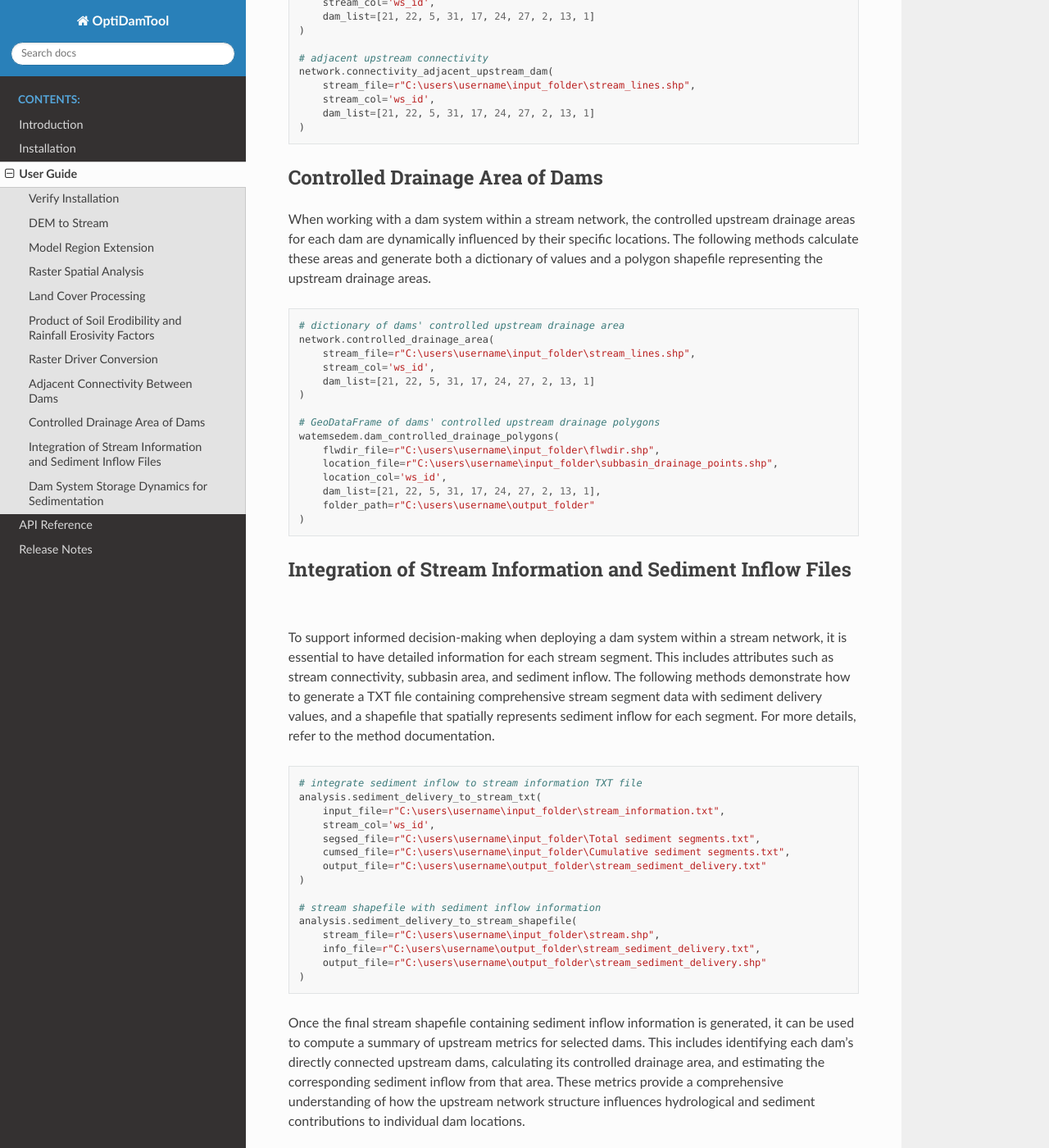
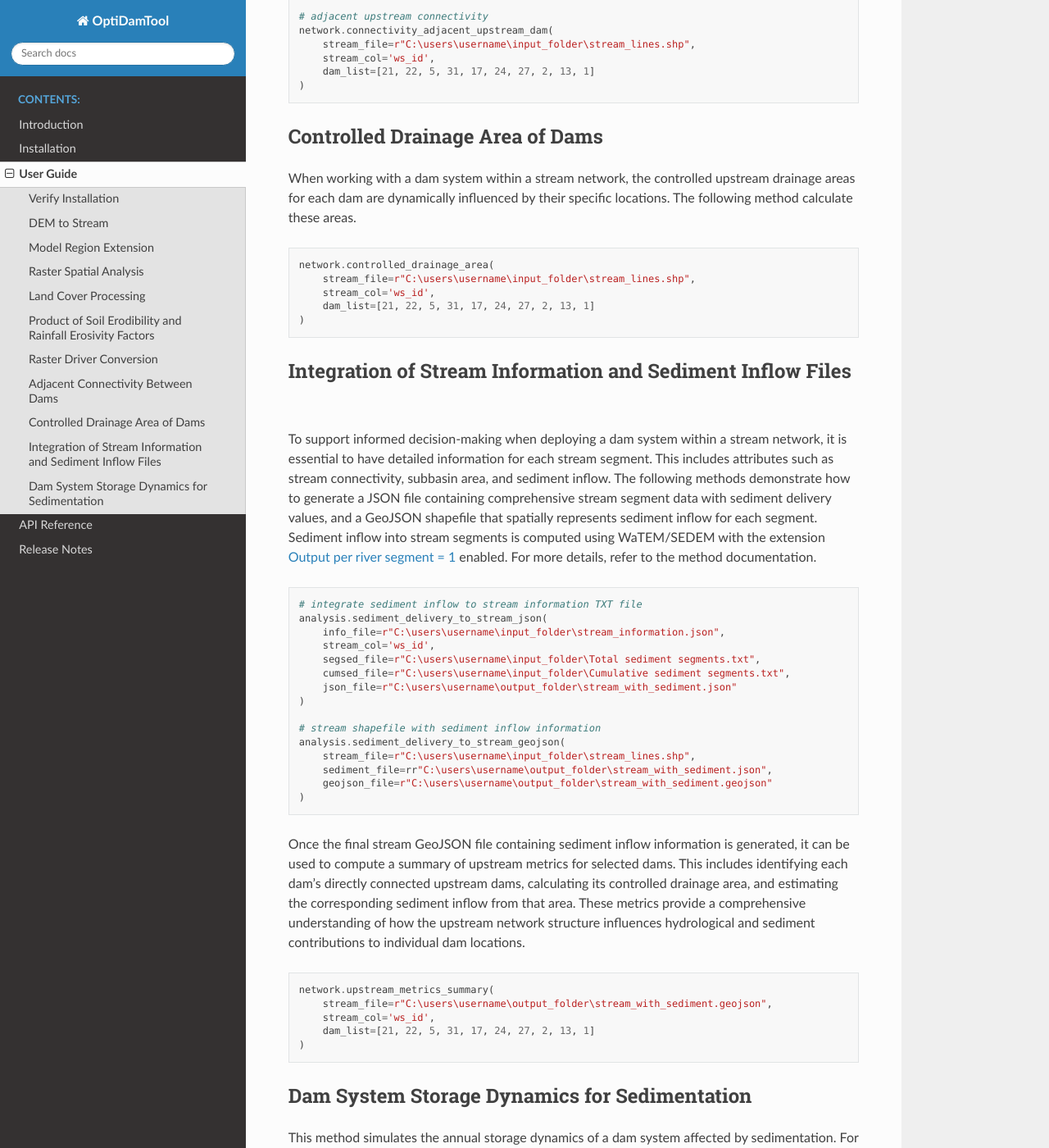
Before and after one commit to debpal/OptiDamTool, a Sphinx documentation site: the page built from docs/userguide.rst, in a window 1280 px wide and 1400 px high, scrolled down 3887 px. Shown: the whole window at 82% size. Built offline with Sphinx 7.4.7 and the Read the Docs theme 3.1.0, drawn with Linux system fonts in a browser that asks for light colours; some of the changed text lies outside the part shown.

Commit message:
update documentation

```diff
--- a/docs/userguide.rst
+++ b/docs/userguide.rst
@@ -50,7 +50,6 @@ is used to create an extended region raster that includes the desired buffer zon
 
 .. code-block:: python
 
-    # extended region raster with DEM boundary polygons
     watemsedem.model_region_extension(
         dem_file=r"C:\users\username\input_folder\dem.tif",
         buffer_units=50,
@@ -219,25 +216,15 @@ Controlled Drainage Area of Dams
 
 When working with a dam system within a stream network, the controlled upstream drainage areas
 for each dam are dynamically influenced by their specific locations.
-The following methods calculate these areas and generate both a dictionary of values and a polygon shapefile representing the upstream drainage areas.
+The following method calculate these areas.
 
 
 .. code-block:: python
 
-    # dictionary of dams' controlled upstream drainage area
     network.controlled_drainage_area(
         stream_file=r"C:\users\username\input_folder\stream_lines.shp",
         stream_col='ws_id',
         dam_list=[21, 22, 5, 31, 17, 24, 27, 2, 13, 1]
-    )
-
-    # GeoDataFrame of dams' controlled upstream drainage polygons
-    watemsedem.dam_controlled_drainage_polygons(
-        flwdir_file=r"C:\users\username\input_folder\flwdir.shp",
-        location_file=r"C:\users\username\input_folder\subbasin_drainage_points.shp",
-        location_col='ws_id',
-        dam_list=[21, 22, 5, 31, 17, 24, 27, 2, 13, 1],
-        folder_path=r"C:\users\username\output_folder"
     )
 
 
@@ -245,38 +232,40 @@ Integration of Stream Information and Sediment Inflow Files
 ----------------------------------------------------------------
 
 To support informed decision-making when deploying a dam system within a stream network, it is essential to have detailed information for each stream segment.
-This includes attributes such as stream connectivity, subbasin area, and sediment inflow. The following methods demonstrate how to generate a TXT file
-containing comprehensive stream segment data with sediment delivery values, and a shapefile that spatially represents sediment inflow for each segment.
+This includes attributes such as stream connectivity, subbasin area, and sediment inflow. The following methods demonstrate how to generate a JSON file
+containing comprehensive stream segment data with sediment delivery values, and a GeoJSON shapefile that spatially represents sediment inflow for each segment.
+Sediment inflow into stream segments is computed using WaTEM/SEDEM with the extension
+`Output per river segment = 1 <https://watem-sedem.github.io/watem-sedem/model_extensions.html#output-per-river-segment>`_ enabled.
 For more details, refer to the method documentation.
 
 
 .. code-block:: python
 
     # integrate sediment inflow to stream information TXT file
-    analysis.sediment_delivery_to_stream_txt(
-        input_file=r"C:\users\username\input_folder\stream_information.txt",
+    analysis.sediment_delivery_to_stream_json(
+        info_file=r"C:\users\username\input_folder\stream_information.json",
         stream_col='ws_id',
         segsed_file=r"C:\users\username\input_folder\Total sediment segments.txt",
         cumsed_file=r"C:\users\username\input_folder\Cumulative sediment segments.txt",
-        output_file=r"C:\users\username\output_folder\stream_sediment_delivery.txt"
+        json_file=r"C:\users\username\output_folder\stream_with_sediment.json"
     )
 
     # stream shapefile with sediment inflow information
-    analysis.sediment_delivery_to_stream_shapefile(
-        stream_file=r"C:\users\username\input_folder\stream.shp",
-        info_file=r"C:\users\username\output_folder\stream_sediment_delivery.txt",
-        output_file=r"C:\users\username\output_folder\stream_sediment_delivery.shp"
+    analysis.sediment_delivery_to_stream_geojson(
+        stream_file=r"C:\users\username\input_folder\stream_lines.shp",
+        sediment_file=rr"C:\users\username\output_folder\stream_with_sediment.json",
+        geojson_file=r"C:\users\username\output_folder\stream_with_sediment.geojson"
     )
 
 
-Once the final stream shapefile containing sediment inflow information is generated, it can be used to compute a summary of upstream metrics for selected dams.
+Once the final stream GeoJSON file containing sediment inflow information is generated, it can be used to compute a summary of upstream metrics for selected dams.
 This includes identifying each dam’s directly connected upstream dams, calculating its controlled drainage area, and estimating the corresponding sediment inflow from that area.
 These metrics provide a comprehensive understanding of how the upstream network structure influences hydrological and sediment contributions to individual dam locations.
 
 .. code-block:: python
 
     network.upstream_metrics_summary(
-        stream_file=r"C:\users\username\output_folder\stream_sediment_delivery.shp",
+        stream_file=r"C:\users\username\output_folder\stream_with_sediment.geojson",
         stream_col='ws_id',
         dam_list=[21, 22, 5, 31, 17, 24, 27, 2, 13, 1]
     )
@@ -305,7 +294,7 @@ individual dam performance metrics, and the simulation parameters used.
 .. code-block:: python
 
     network.storage_dynamics_detailed(
-        stream_file=r"C:\users\username\output_folder\stream_sediment_delivery.shp",
+        stream_file=r"C:\users\username\output_folder\stream_with_sediment.geojson",
         stream_col='ws_id',
         storage_dict={
             21: 1500000,
@@ -327,7 +316,7 @@ Each file will be named after a dictionary key and will contain the correspondin
 .. code-block:: python
 
     network.storage_dynamics_detailed_save_output(
-        stream_file=r"C:\users\username\output_folder\stream_sediment_delivery.shp",
+        stream_file=r"C:\users\username\output_folder\stream_with_sediment.geojson",
         stream_col='ws_id',
         storage_dict={
             21: 1500000,
```
Also changed, not shown: other parts of docs/userguide.rst (+0 -2 lines).
